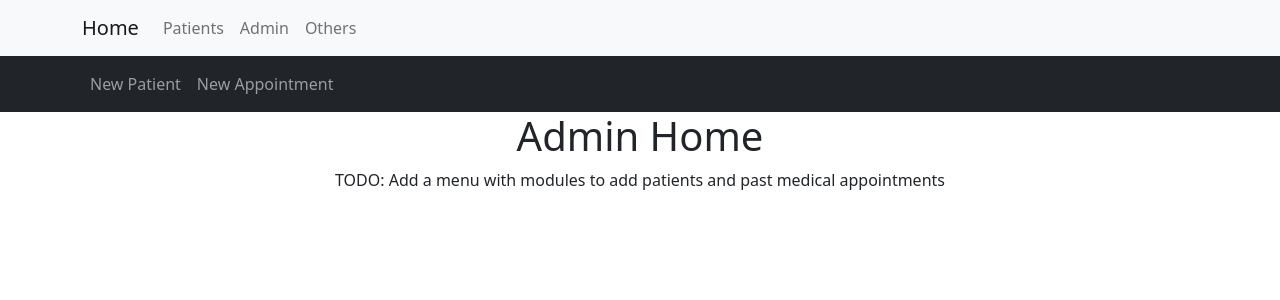
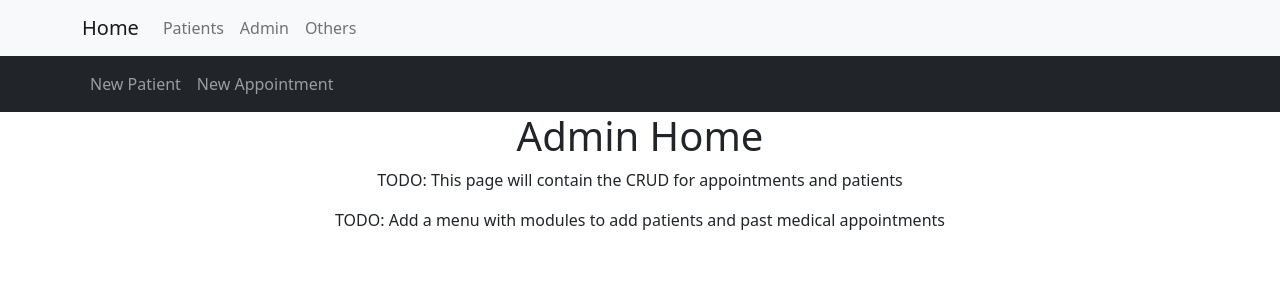
Before and after one commit to ricardoauribe/medrecords-frontend, a React (Create React App) app: page /admin in a window 1280 px wide. Shown: the top 300 px of the page. Built offline with nearby package versions, Linux system fonts and the light colour scheme.

Commit message:
Identation and todo

```diff
--- a/src/pages/Admin.js
+++ b/src/pages/Admin.js
@@ -6,6 +6,8 @@ const Admin = () => {
     <>
       <AdminMenu />
       <h1>Admin Home</h1>
+
+      <p>TODO: This page will contain the CRUD for appointments and patients</p>
       <p>TODO: Add a menu with modules to add patients and past medical appointments</p>
     </>
   )
```
Also changed, not shown: src/components/AdminMenu.js (indentation only).
